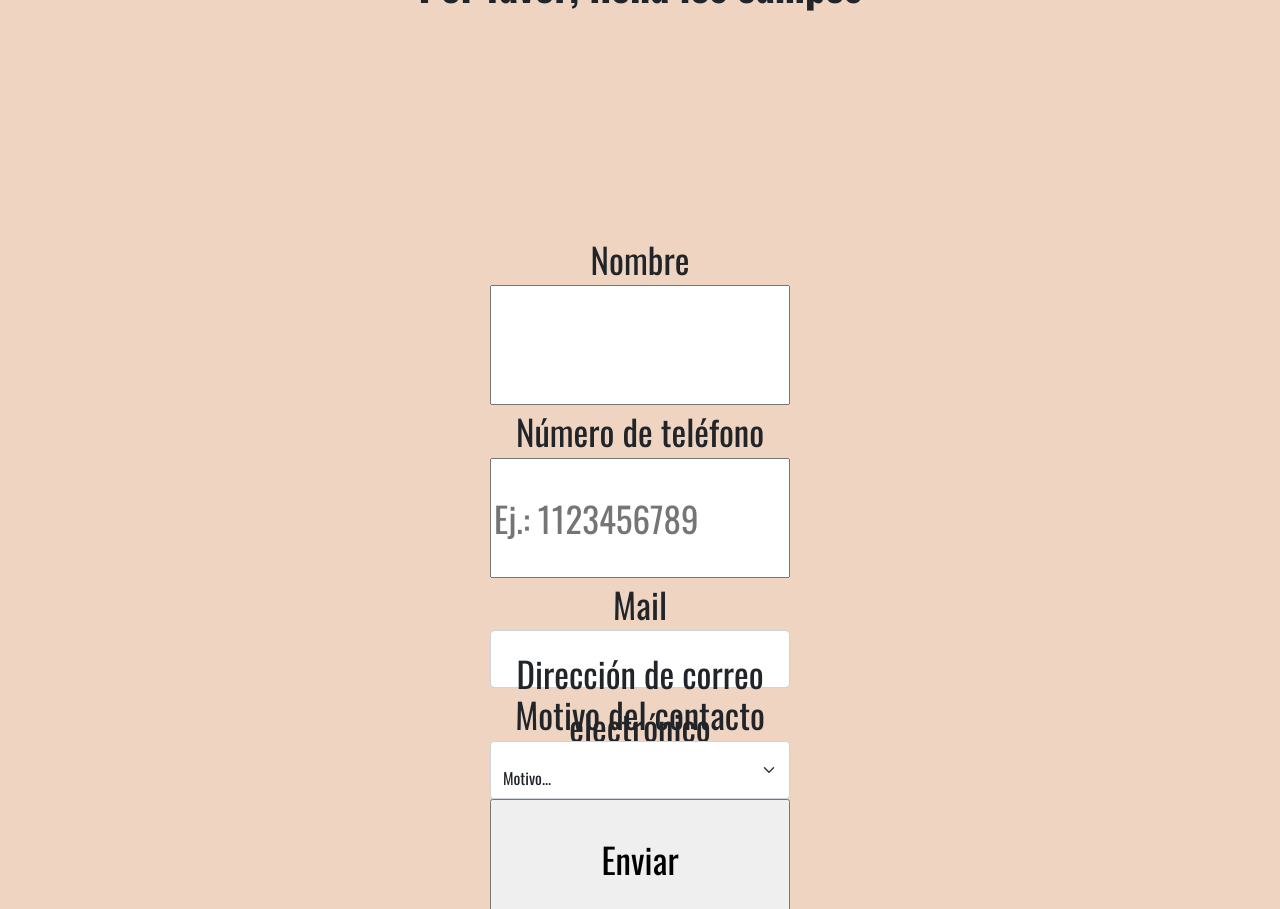
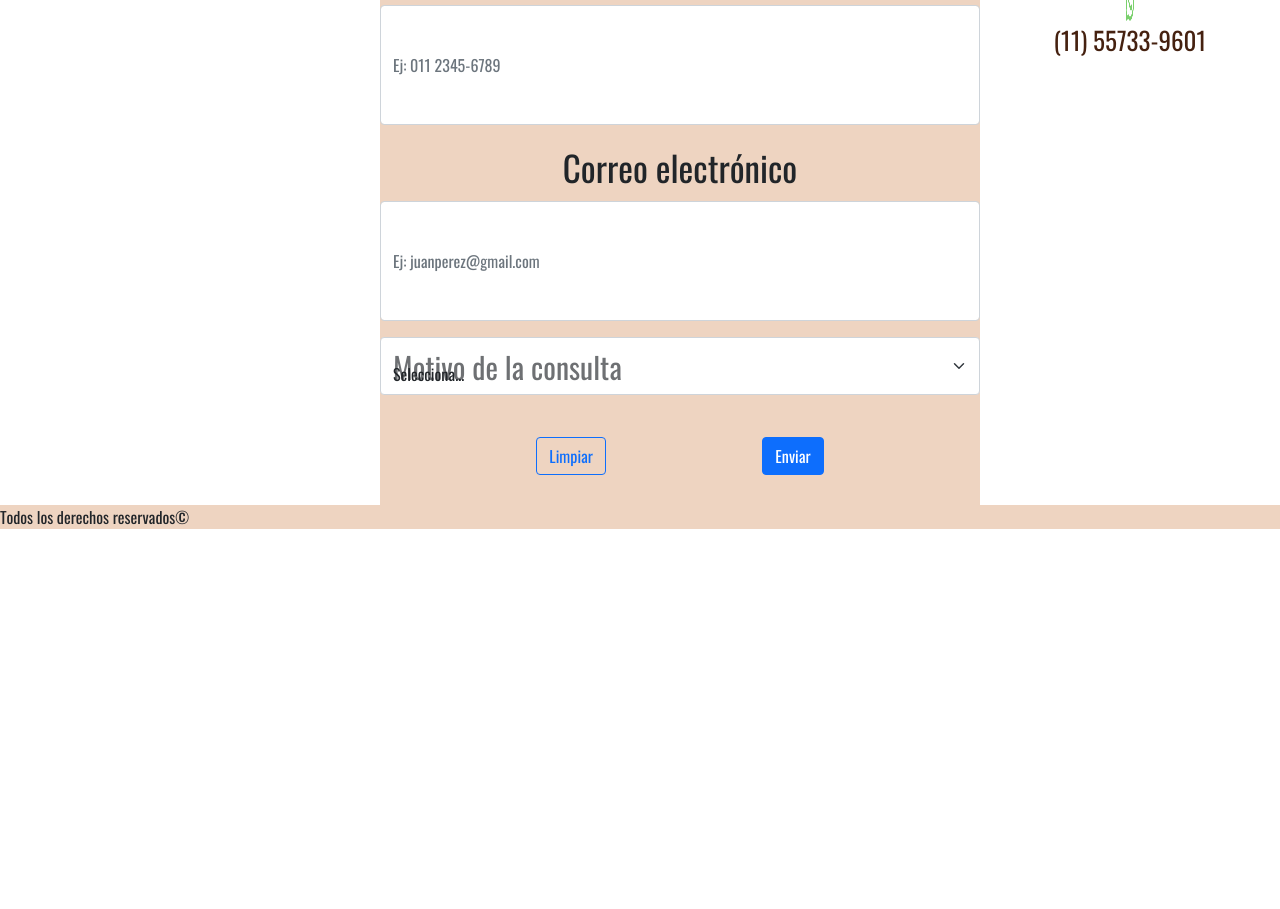
Before and after one commit to JulietaNataliaBravo/Mr-Entrepisos, a plain HTML site: page pages/contacto.html in a window 1280 px wide. Shown: the part 888-1797 px from the top of the page. After the commit the page ends 1417 px from the top, so only its background shows below. Drawn offline with nearby package versions, Linux system fonts and the light colour scheme.

Commit message:
Agregando bootstrap

```diff
--- a/css/styles.css
+++ b/css/styles.css
@@ -318,7 +318,7 @@ ul a {
 
     /* SERVICIOS ADICIONALES */
     /* PRESUPUESTO */
-        /* CONTACTANOS */
+    /* CONTACTANOS */
     .h2contacto {
         background-color: rgb(238, 212, 193);
         padding: 1%;
@@ -328,10 +328,10 @@ ul a {
         margin-bottom: 2%;
     }
 
-.llenaCampos{
-    font-size: 30px;
-    padding-bottom: 10%;
-}
+    .llenaCampos {
+        font-size: 30px;
+        padding-bottom: 10%;
+    }
 
     .contacto_padre {
         display: flex;
@@ -365,12 +365,19 @@ ul a {
         background-color: rgb(238, 212, 193);
     }
 
-    .formularioContacto{
+    .formularioContacto {
         display: flex;
         flex-direction: column;
         align-items: center;
+    }
 
+    .botonesFormulario {
+        display: flex;
+        justify-content: space-evenly;
+        padding-top: 7%;
     }
+
+
 
     /* CONTACTANOS */
 }
@@ -589,6 +596,11 @@ ul a {
     .formularioContacto {
         font-size: 35px;
         padding-bottom: 5%;
+    }
+
+    .mb-3,
+    .form-floating {
+        width: 600px;
     }
 
     /* CONTACTANOS */
@@ -833,13 +845,23 @@ ul a {
     /* SERVICIOS ADICIONALES */
     /* CONTACTANOS */
 
-    i {
-        font-size: 30px;
-        align-items: center;
+    .contacto_padre {
+        display: flex;
+        flex-direction: row-reverse;
     }
 
-    .llenaCampos {
-        font-size: 40px;
+    .contacto_hijo1 {
+        width: 300px;
+    }
+
+    .contacto_hijo2{
+        width: auto;
+        height: auto;
+    }
+
+    .contacto_nieto1 {
+        display: flex;
+        flex-direction: column;
     }
 
     .formularioContacto {
--- a/pages/contacto.html
+++ b/pages/contacto.html
@@ -47,58 +47,62 @@
 
                 <div class="contacto_nieto1">
                     <a href="https://www.instagram.com/entrepisos.alejandro/" class="contacto_links">
-                        <div class="contacto_bisnieto1"><img src="./../img/iconos/ig.png" alt="iconoig" class="iconosrrss"><span>Instagram</span></div>
+                        <div class="contacto_bisnieto1"><img src="./../img/iconos/ig.png" alt="iconoig"
+                                class="iconosrrss"><span>Instagram</span></div>
                     </a>
                     <a href="https://www.facebook.com/Entrepisos-y-Pergolas-en-madera-o-hierro-1724225657901565/"
                         class="contacto_links">
-                        <div class="contacto_bisnieto1"><img src="./../img/iconos/fb.png" alt="iconofb" class="iconosrrss"><span>Facebook</span></div>
+                        <div class="contacto_bisnieto1"><img src="./../img/iconos/fb.png" alt="iconofb"
+                                class="iconosrrss"><span>Facebook</span></div>
                     </a>
                     <a href="" class="contacto_links">
-                        <div class="contacto_bisnieto1"><img src="./../img/iconos/wsp.png" alt="iconowsp" class="iconosrrss"><span>(11) 55733-9601</span></div>
+                        <div class="contacto_bisnieto1"><img src="./../img/iconos/wsp.png" alt="iconowsp"
+                                class="iconosrrss"><span>(11) 55733-9601</span></div>
                     </a>
                 </div>
             </div>
+
             <!--Formulario-->
             <div class="contacto_hijo2">
                 <strong class="llenaCampos">Por favor, llena los campos</strong>
                 <form action="" class="formularioContacto">
                     <div class="txtFormContacto">
-                        <caption>Nombre</caption>
+                        <div class="mb-3">
+                            <label for="formGroupExampleInput" class="form-label">Nombre</label>
+                            <input type="text" class="form-control" id="formGroupExampleInput"
+                                placeholder="Ej: Juan Perez">
+                        </div>
+
+                        <div class="mb-3">
+                            <label for="formGroupExampleInput2" class="form-label">Número de teléfono</label>
+                            <input type="number" class="form-control" id="formGroupExampleInput2"
+                                placeholder="Ej: 011 2345-6789">
+                        </div>
+
+                        <div class="mb-3">
+                            <label for="formGroupExampleInput" class="form-label">Correo electrónico</label>
+                            <input type="email" class="form-control" id="formGroupExampleInput"
+                                placeholder="Ej: juanperez@gmail.com">
+                        </div>
+
+                        <div class="form-floating">
+                            <select class="form-select" id="floatingSelect" aria-label="Floating label select example">
+                                <option selected>Selecciona...</option>
+                                <option value="1">Quiero un entrepiso/servicio adicional</option>
+                                <option value="2">Necesito re-pactar una fecha</option>
+                                <option value="3">Información adicional</option>
+                            </select>
+                            <label for="floatingSelect">Motivo de la consulta</label>
+                        </div>
+
+                        <div class="botonesFormulario">
+                            <button type="button" class="btn btn-outline-primary">Limpiar</button>
+
+                            <button type="button" class="btn btn-primary">Enviar</button>
+                        </div>
                     </div>
-                    <input type="text" id="Nombre" pattern="[Aa-Zz]*">
-                    <div class="txtFormContacto">
-                        <caption>Número de teléfono</caption>
-                    </div>
-                    <input type="number" placeholder="Ej.: 1123456789">
-                    <div class="txtFormContacto">
-                        <caption>Mail</caption>
-                    </div>
-
-                    <div class="row g-2">
-                        <div class="col-md">
-                            <div class="form-floating">
-                                <input type="email" class="form-control" id="floatingInputGrid"
-                                    placeholder="nombre@ejemplo.com" value="">
-                                <label for="floatingInputGrid">Dirección de correo electrónico</label>
-                            </div>
-                            <div class="txtFormContacto">
-                                <caption>Motivo del contacto</caption>
-                            </div>
-                            <div class="col-md">
-                                <div class="form-floating">
-                                    <select class="form-select" id="floatingSelectGrid"
-                                        aria-label="Floating label select example">
-                                        <option selected>Motivo...</option>
-                                        <option value="1">Quiero consultar por un presupuesto</option>
-                                        <option value="2">Quiero un servicio adicional</option>
-                                        <option value="3">Otras consultas</option>
-                                    </select>
-                                </div>
-                                <input type="submit" value="Enviar">
-                </form>
             </div>
         </div>
-
 
     </main>
 
```
Also changed, not shown: pages/presupuesto.html (+49 -0 lines), pages/serviciosAdicionales.html (+33 -7 lines).
